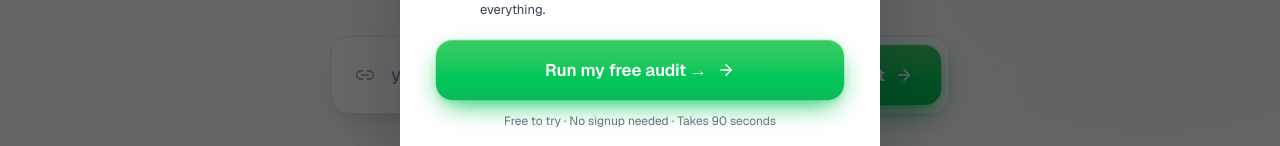
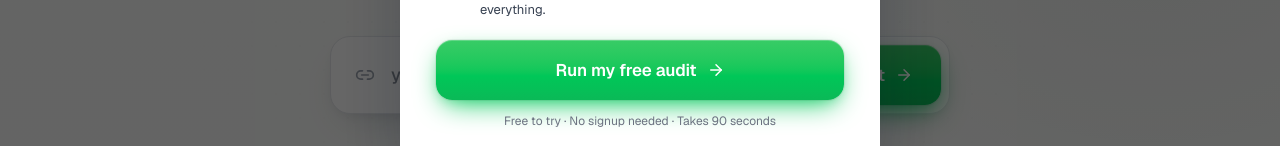
Before and after one commit to anshulpaharia1988-lab/fixlytics, a Next.js app: page / in a window 1280 px wide. Shown: the part 543-689 px from the top of the page. Built offline with nearby package versions, Linux system fonts and the light colour scheme; no server answers; a web font is replaced by a local one.

Commit message:
Fix popup button double arrow

```diff
--- a/components/LandingPage.tsx
+++ b/components/LandingPage.tsx
@@ -1621,7 +1621,7 @@ export default function LandingPage({
             ))}
 
             <Button kind="primary" size="lg" full iconRight="arrow-right" onClick={scrollToInput}>
-              Run my free audit →
+              Run my free audit
             </Button>
             <div style={{ fontSize: 12, color: "var(--fg-3)", textAlign: "center", marginTop: 12 }}>
               Free to try · No signup needed · Takes 90 seconds
```
